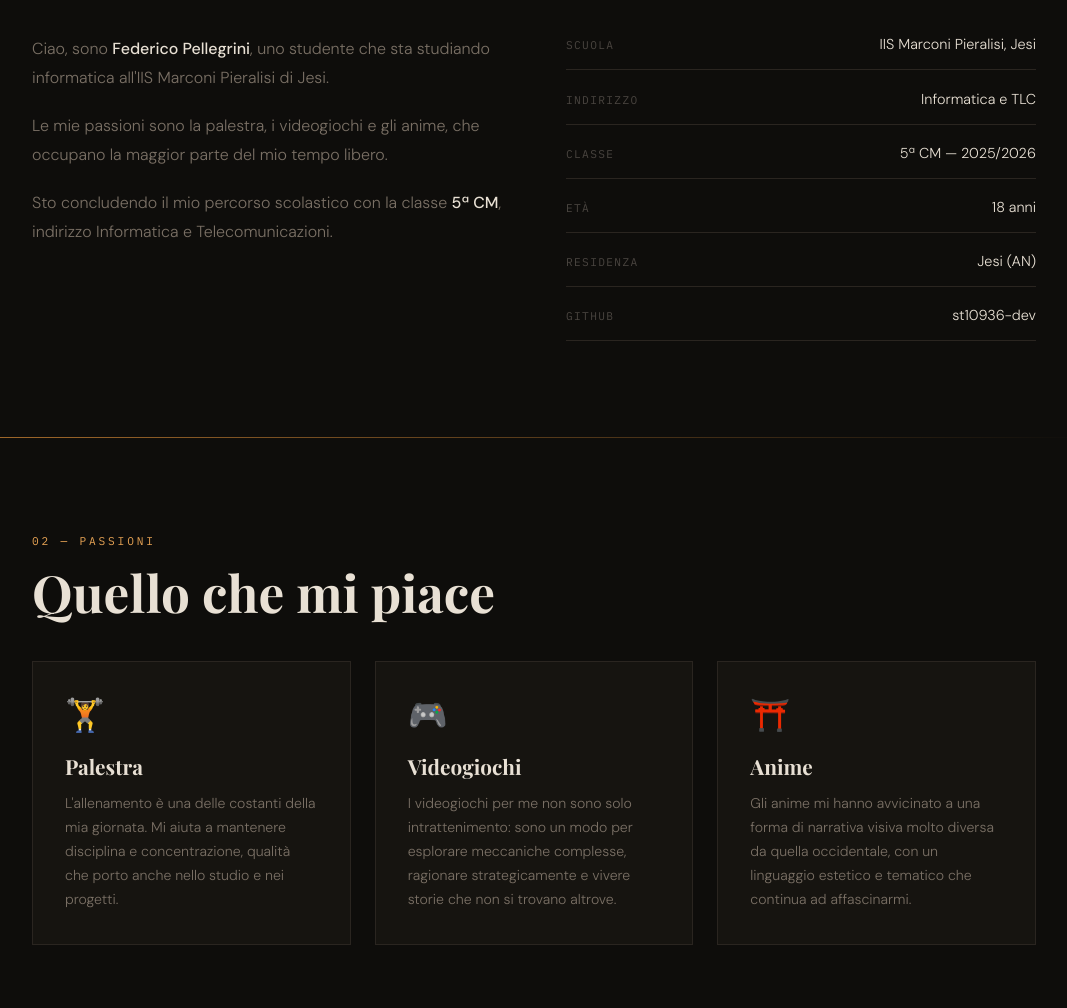
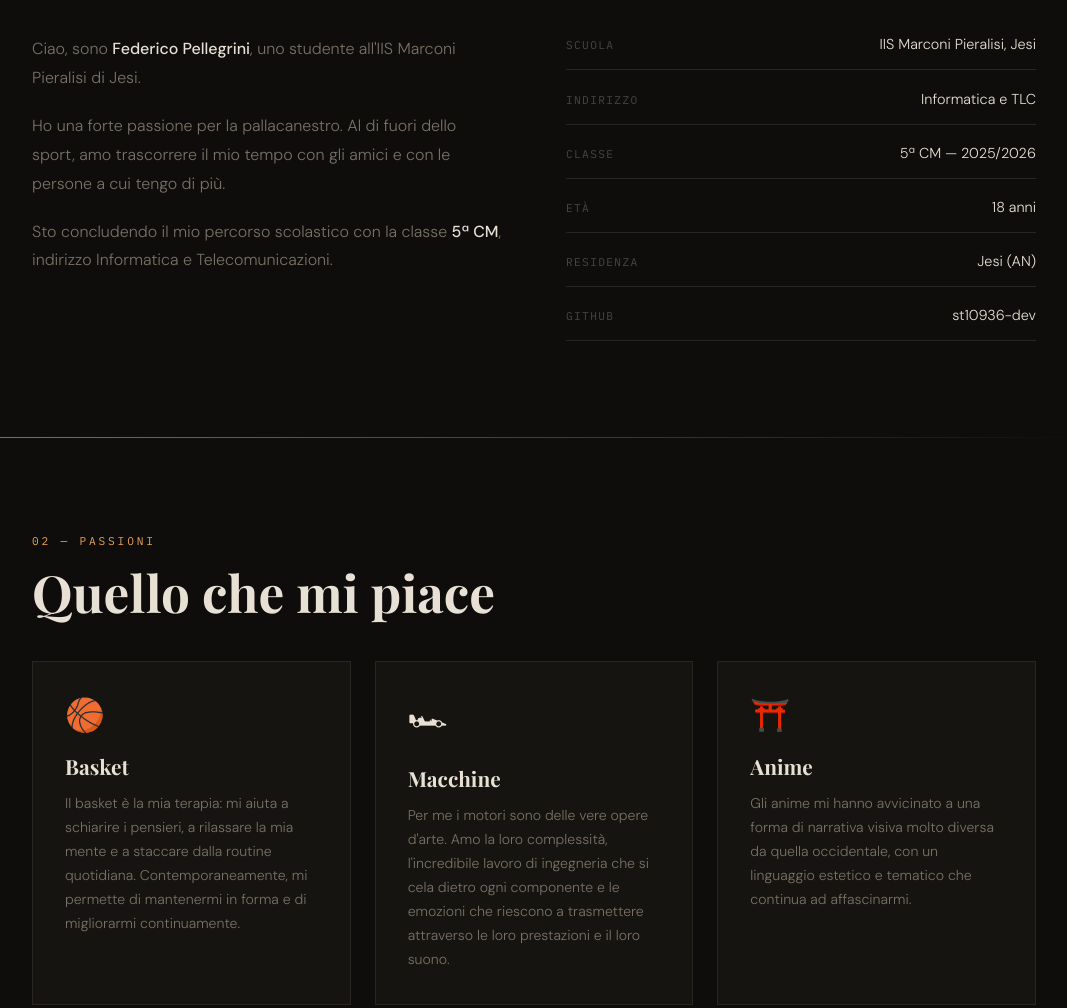
Before and after one commit to st10936-dev/st10936-dev.github.io, a plain HTML site: page index.html in a window 1280 px wide. Shown: the part 988-1996 px from the top of the page, without its empty margins (106-1173 px from the left). Drawn offline with nearby package versions, Linux system fonts and the light colour scheme; a web font is replaced by a local one.

Commit message:
Update index.html

```diff
--- a/index.html
+++ b/index.html
@@ -315,8 +315,8 @@
     <h2 class="section-title">Una presentazione</h2>
     <div class="bio-grid">
       <div class="bio-text">
-        <p>Ciao, sono <strong>Federico Pellegrini</strong>, uno studente che sta studiando informatica all'IIS Marconi Pieralisi di Jesi.</p>
-        <p>Le mie passioni sono la palestra, i videogiochi e gli anime, che occupano la maggior parte del mio tempo libero.</p>
+        <p>Ciao, sono <strong>Federico Pellegrini</strong>, uno studente all'IIS Marconi Pieralisi di Jesi.</p>
+        <p>Ho una forte passione per la pallacanestro. Al di fuori dello sport, amo trascorrere il mio tempo con gli amici e con le persone a cui tengo di più.</p>
         <p>Sto concludendo il mio percorso scolastico con la classe <strong>5ª CM</strong>, indirizzo Informatica e Telecomunicazioni.</p>
       </div>
       <div class="bio-stats">
@@ -356,14 +356,14 @@
     <h2 class="section-title">Quello che mi piace</h2>
     <div class="passioni-grid">
       <div class="passione-card">
-        <div class="passione-icon">🏋️</div>
-        <div class="passione-title">Palestra</div>
-        <p class="passione-desc">L'allenamento è una delle costanti della mia giornata. Mi aiuta a mantenere disciplina e concentrazione, qualità che porto anche nello studio e nei progetti.</p>
+        <div class="passione-icon">🏀</div>
+        <div class="passione-title">Basket</div>
+        <p class="passione-desc">Il basket è la mia terapia: mi aiuta a schiarire i pensieri, a rilassare la mia mente e a staccare dalla routine quotidiana. Contemporaneamente, mi permette di mantenermi in forma e di migliorarmi continuamente.</p>
       </div>
       <div class="passione-card">
-        <div class="passione-icon">🎮</div>
-        <div class="passione-title">Videogiochi</div>
-        <p class="passione-desc">I videogiochi per me non sono solo intrattenimento: sono un modo per esplorare meccaniche complesse, ragionare strategicamente e vivere storie che non si trovano altrove.</p>
+        <div class="passione-icon">🏎</div>
+        <div class="passione-title">Macchine</div>
+        <p class="passione-desc">Per me i motori sono delle vere opere d'arte. Amo la loro complessità, l'incredibile lavoro di ingegneria che si cela dietro ogni componente e le emozioni che riescono a trasmettere attraverso le loro prestazioni e il loro suono.</p>
       </div>
       <div class="passione-card">
         <div class="passione-icon">⛩️</div>
```
